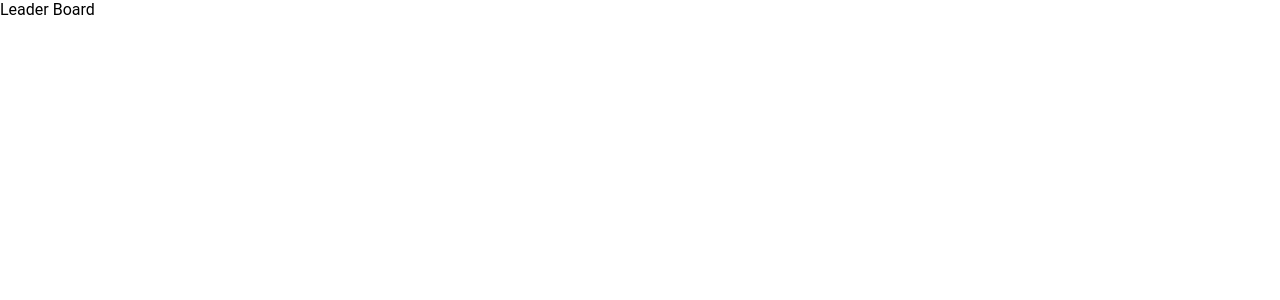
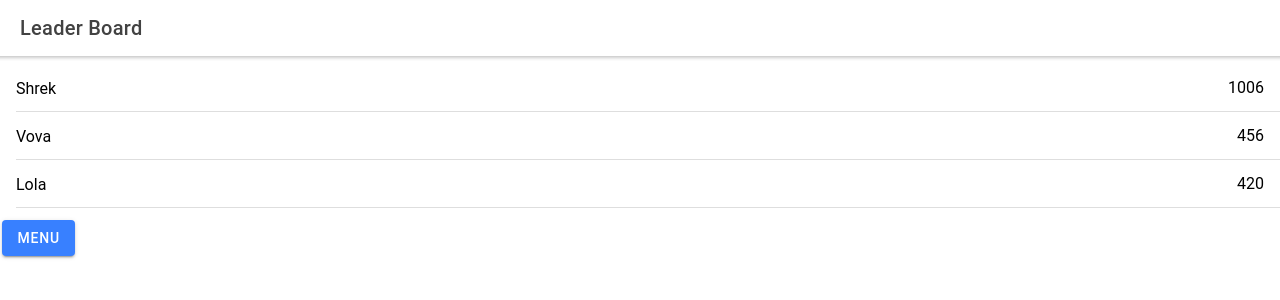
Before and after one commit to KristinaBrak/card-game, a React (Create React App) app: page /leader-board in a window 1280 px wide. Shown: the top 300 px of the page. Built offline with nearby package versions, Linux system fonts and the light colour scheme.

Commit message:
leader board

```diff
--- a/src/components/CardDeck.tsx
+++ b/src/components/CardDeck.tsx
@@ -35,7 +35,7 @@ const CardDeck: React.FC<Props> = ({
     const pokemons = data.concat(data);
     const cards: Card[] = pokemons.map((pokemon) => ({
       id: generateId(),
-      isOpened: false,
+      isOpened: true,
       pokemon,
     }));
     setCardDeck(shuffleDeck(cards));
--- a/src/components/LeaderBoard.tsx
+++ b/src/components/LeaderBoard.tsx
@@ -1,7 +1,42 @@
+import {
+  IonButton,
+  IonContent,
+  IonHeader,
+  IonItem,
+  IonLabel,
+  IonList,
+  IonPage,
+  IonTitle,
+  IonToolbar,
+} from "@ionic/react";
 import React from "react";
+import { useSelector } from "react-redux";
+import { userListSelector } from "../redux-store/user/userList.selector";
 
 const LeaderBoard = () => {
-  return <div>Leader Board</div>;
+  const userList = useSelector(userListSelector);
+  const sortedUserList = [...userList].sort((a, b) => b.score - a.score);
+
+  return (
+    <IonPage>
+      <IonHeader>
+        <IonToolbar>
+          <IonTitle>Leader Board</IonTitle>
+        </IonToolbar>
+      </IonHeader>
+      <IonContent fullscreen>
+        <IonList>
+          {sortedUserList.map((user) => (
+            <IonItem key={user.name}>
+              <IonLabel>{user.name}</IonLabel>
+              {user.score}
+            </IonItem>
+          ))}
+        </IonList>
+        <IonButton href="/home">Menu</IonButton>
+      </IonContent>
+    </IonPage>
+  );
 };
 
 export default LeaderBoard;
--- a/src/pages/GameStartingWindow.tsx
+++ b/src/pages/GameStartingWindow.tsx
@@ -31,7 +31,7 @@ const GameStartingWindow = () => {
   const saveCurrentUser = () => {
     const foundUser = userList.find((user) => user.name === playerName);
     if (!foundUser) {
-      const newUser: User = { name: playerName, isCurrent: true };
+      const newUser: User = { name: playerName, isCurrent: true, score: 0 };
       dispatch(addUser(newUser));
     } else {
       dispatch(setCurrentUser(playerName));
--- a/src/redux-store/user/userList.slice.ts
+++ b/src/redux-store/user/userList.slice.ts
@@ -3,16 +3,28 @@ import { createSlice, PayloadAction } from "@reduxjs/toolkit";
 export interface User {
   name: string;
   isCurrent: boolean;
+  score: number;
 }
 
-const initialState: User[] = [];
+const initialState: User[] = [
+  { name: "Lola", isCurrent: false, score: 420 },
+  { name: "Vova", isCurrent: false, score: 456 },
+  { name: "Shrek", isCurrent: false, score: 1006 },
+];
 
 const { reducer: currentUserReducer, actions } = createSlice({
   name: "UserList",
   initialState,
   reducers: {
     addUser: (state, { payload }: PayloadAction<User>) => {
-      state = [...state, { name: payload.name, isCurrent: payload.isCurrent }];
+      state = [
+        ...state,
+        {
+          name: payload.name,
+          isCurrent: payload.isCurrent,
+          score: payload.score,
+        },
+      ];
       return state;
     },
     setCurrentUser: (state, { payload }: PayloadAction<User["name"]>) => {
```
